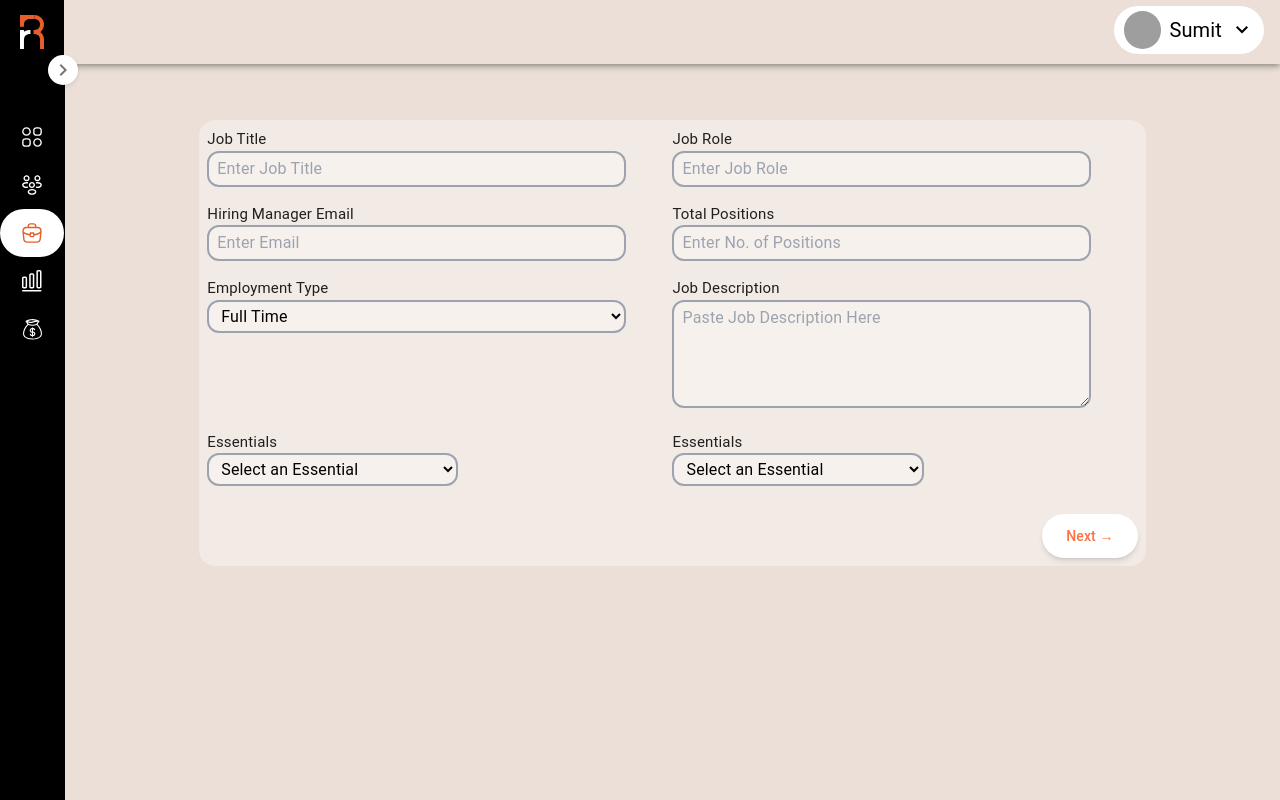
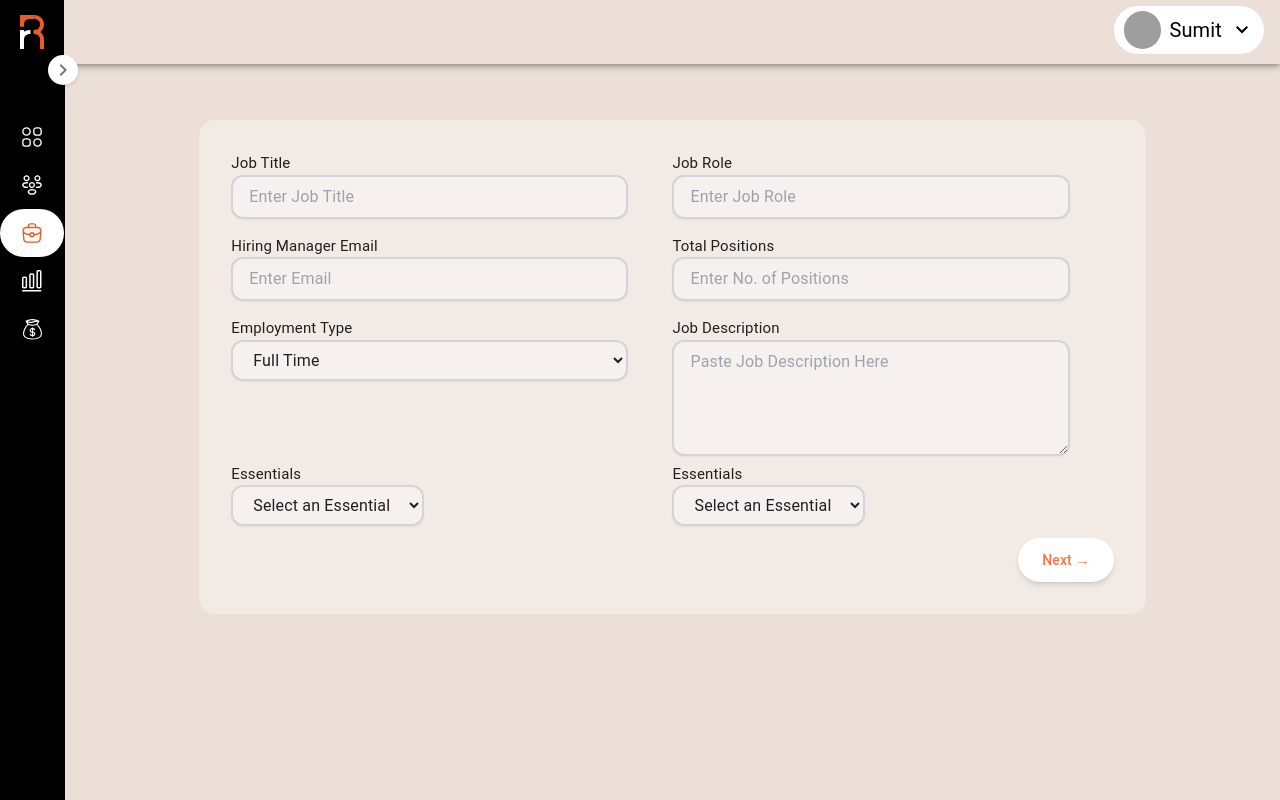
Before and after one commit to Roshan8319/Interview-Front, a React (Vite) app in the folder Frontend/: page /client/jobs/addjob in a window 1280 px wide. Built offline with nearby package versions, Linux system fonts and the light colour scheme; grey boxes are pictures that could not be loaded.

Commit message:
modified add job page

```diff
--- a/Frontend/src/Components/Client/InterviewPlatform/VerticalNavigationLinks/AddJob.jsx
+++ b/Frontend/src/Components/Client/InterviewPlatform/VerticalNavigationLinks/AddJob.jsx
@@ -65,20 +65,20 @@ const AddJob = () => {
 
 
       <form className='w-[80%] flex items-center  mt-10 ' action="">
-      <div className=" w-[100%] bg-[rgba(255,255,255,0.34)]  grid grid-cols-2  p-2 rounded-2xl ">
-{/* hjgefhhkjshkldsf */}
-        <div className=' w-[100%]' >
+      <div className=" w-[100%] bg-[rgba(255,255,255,0.34)]   grid grid-cols-2  p-8 rounded-2xl ">
+        <div className=' w-[100%] flex flex-col gap-y-4' >
             <div className='flex flex-col justify-between w-[90%] '  >
             <label  className='whitespace-nowrap text-[15px] ' >Job Title</label>
-            <input type="text" name='jobTitle' placeholder="Enter Job Title" value={formData.jobTitle} onChange={handleChange}  className='text-black px-2 py-1 border-2 border-gray-400 rounded-xl bg-[rgba(255,255,255,0.34)] mb-4 ' />
+            <input type="text" name='jobTitle' placeholder="Enter Job Title" value={formData.jobTitle} onChange={handleChange}
+            className=" py-2 px-4 border-2 rounded-xl outline-none transition-all duration-200 bg-[#F6F1EE] shadow-sm border-gray-300 focus:border-orange-200 focus:ring-1 focus:ring-orange-200" />
           </div>
           <div className='flex flex-col w-[90%]' >
           <label  className='whitespace-nowrap text-[15px] ' >Hiring Manager Email</label>
-          <input className='text-black px-2 py-1 border-2 border-gray-400 rounded-xl bg-[rgba(255,255,255,0.34)]  mb-4' name='hiringManagerEmail' type="email" value={formData.hiringManagerEmail} onChange={handleChange} placeholder='Enter Email'    />
+          <input  className=" py-2 px-4 border-2 rounded-xl outline-none transition-all duration-200 bg-[#F6F1EE] shadow-sm border-gray-300 focus:border-orange-200 focus:ring-1 focus:ring-orange-200" name='hiringManagerEmail' type="email" value={formData.hiringManagerEmail} onChange={handleChange} placeholder='Enter Email'    />
           </div>
           <div className='flex flex-col w-[90%] h-fit '>
         <label className='whitespace-nowrap text-[15px]' >Employment Type</label>
-        <select  name='employmentType' value={formData.employment} className='text-black px-2 py-1 border-2 border-gray-400 rounded-xl bg-[rgba(255,255,255,0.34)] ' onChange={(e)=>setEmployment(e.target.value)} >
+        <select  name='employmentType' value={formData.employment}  className=" py-2 px-4 border-2 rounded-xl outline-none transition-all duration-200 bg-[#F6F1EE] shadow-sm border-gray-300 focus:border-orange-200 focus:ring-1 focus:ring-orange-200" onChange={(e)=>setEmployment(e.target.value)} >
           <option value="FT">Full Time</option>
           <option value="INT">Internship</option>
         </select>
@@ -90,14 +90,14 @@ const AddJob = () => {
 
 
 {/* //kjhsfjhjshkfhkjsh */}
-        <div className=' w-[100%] ' >
+        <div className=' w-[100%] flex flex-col gap-y-4' >
         <div className='flex flex-col w-[90%]  '  >
         <label  className='whitespace-nowrap text-[15px]' >Job Role</label>
-        <input className='text-black px-2 py-1 border-2 border-gray-400 rounded-xl bg-[rgba(255,255,255,0.34)] mb-4' name='jobRole' type="text" value={formData.jobRole} onChange={handleChange} placeholder='Enter Job Role'   />
+        <input  className=" py-2 px-4 border-2 rounded-xl outline-none transition-all duration-200 bg-[#F6F1EE] shadow-sm border-gray-300 focus:border-orange-200 focus:ring-1 focus:ring-orange-200" name='jobRole' type="text" value={formData.jobRole} onChange={handleChange} placeholder='Enter Job Role'   />
       </div>
       <div className='flex flex-col w-[90%]'>
         <label className='whitespace-nowrap text-[15px]' >Total Positions</label>
-        <input type="number" className='text-black px-2 py-1 border-2 border-gray-400 rounded-xl bg-[rgba(255,255,255,0.34)] mb-4' name='totalPositions' value={formData.totalPositions} onChange={handleChange} placeholder='Enter No. of Positions'  />
+        <input type="number"  className=" py-2 px-4 border-2 rounded-xl outline-none transition-all duration-200 bg-[#F6F1EE] shadow-sm border-gray-300 focus:border-orange-200 focus:ring-1 focus:ring-orange-200" name='totalPositions' value={formData.totalPositions} onChange={handleChange} placeholder='Enter No. of Positions'  />
       </div>
 
       <div className='flex flex-col w-[90%]' >
@@ -109,7 +109,7 @@ const AddJob = () => {
       name='jobDescription'
       value={formData.jobDescription}
       onChange={handleChange}
-      className='text-black w-[100%] px-2 py-1 border-2 border-gray-400 rounded-xl bg-[rgba(255,255,255,0.34)] mb-4'
+       className="w-[100%] py-2 px-4 border-2 rounded-xl outline-none transition-all duration-200 bg-[#F6F1EE] shadow-sm border-gray-300 focus:border-orange-200 focus:ring-1 focus:ring-orange-200"
     ></textarea>
   </div>
 </div>
@@ -121,7 +121,7 @@ const AddJob = () => {
      <div className='flex flex-col w-[90%]'>
         <label className='whitespace-nowrap text-[15px]' >Essentials</label>
         <div style={{ width: '60%' }}>
-          <select  name='essentials' className='text-black w-[100%] px-2 py-1 border-2 border-gray-400 rounded-xl bg-[rgba(255,255,255,0.34)] mb-4' onChange={handleAddEssential}>
+          <select  name='essentials'  className=" py-2 px-4 border-2 rounded-xl outline-none transition-all duration-200 bg-[#F6F1EE] shadow-sm border-gray-300 focus:border-orange-200 focus:ring-1 focus:ring-orange-200" onChange={handleAddEssential}>
             <option value="">Select an Essential</option>
             {essentialOptions.map((essential) => (
               <option key={essential} value={essential}>
@@ -149,7 +149,7 @@ const AddJob = () => {
       <div className='flex flex-col w-[90%]'>
         <label className='whitespace-nowrap text-[15px]' >Essentials</label>
         <div style={{ width: '60%' }}>
-          <select  name='essentials' className='text-black w-[100%] px-2 py-1 border-2 border-gray-400 rounded-xl bg-[rgba(255,255,255,0.34)] mb-4' onChange={handleAddEssential}>
+          <select  name='essentials'  className=" py-2 px-4 border-2 rounded-xl outline-none transition-all duration-200 bg-[#F6F1EE] shadow-sm border-gray-300 focus:border-orange-200 focus:ring-1 focus:ring-orange-200" onChange={handleAddEssential}>
             <option value="">Select an Essential</option>
             {essentialOptions.map((essential) => (
               <option key={essential} value={essential}>
```
